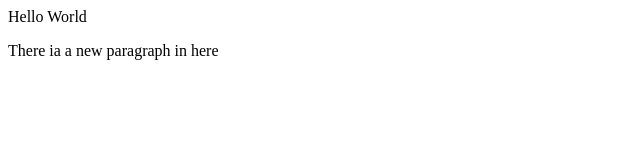
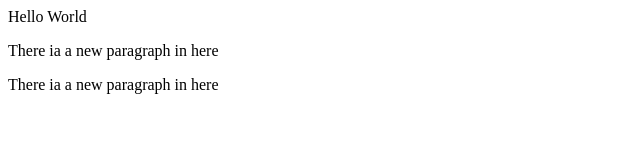
Before and after one commit to Dynamicarchiver/git, a plain HTML site: page index.html in a window 1280 px wide. Shown: the whole page, without its empty margins (0-640 px from the left). Drawn offline with Linux system fonts and the light colour scheme.

Commit message:
neww paragrapj

```diff
--- a/index.html
+++ b/index.html
@@ -9,5 +9,6 @@
 <body>
    Hello World
    <p>There ia a new paragraph in here</p>
+   <p>There ia a new paragraph in here</p>
 </body>
 </html>
```
